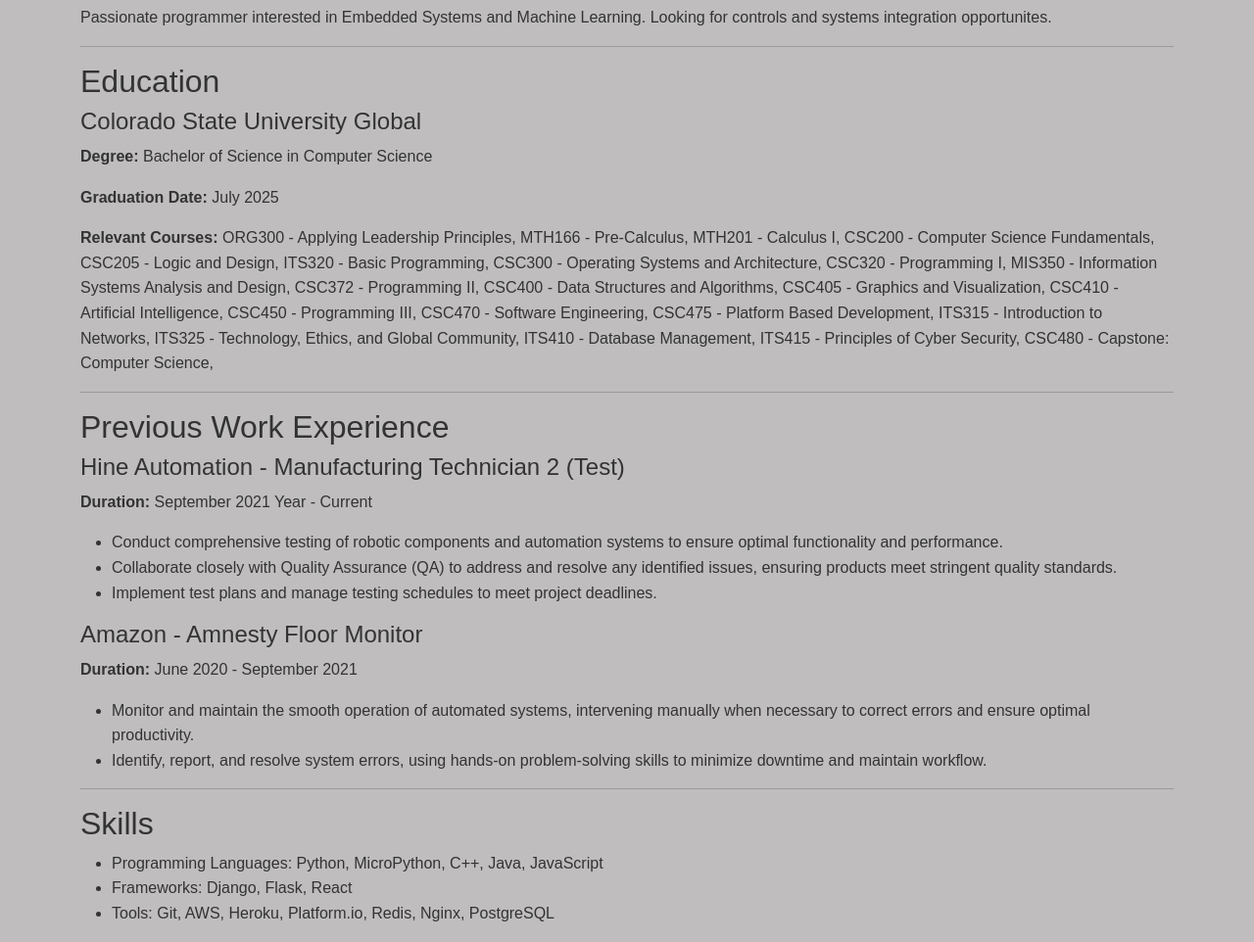
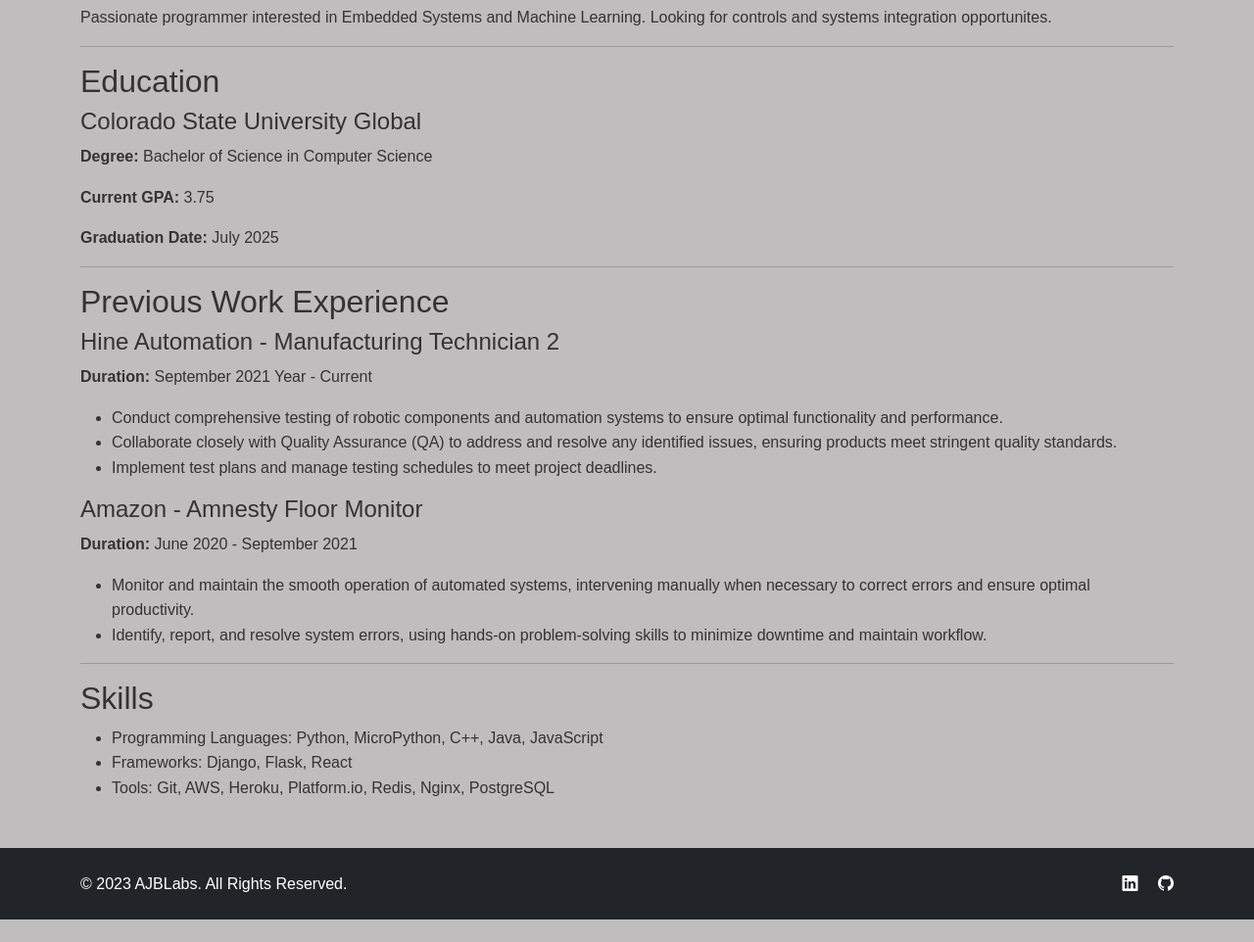
Before and after one commit to AndrewJBarnes94/AJBLabs, a Django app: page /resume/ in a window 1280 px wide. Shown: the part 353-1315 px from the top of the page at 98% size. After the commit the page ends 1292 px from the top, so only its background shows below. Run offline with Django 4.2, Linux system fonts and the light colour scheme; data that the repository does not hold is empty.

Commit message:
added footer

```diff
--- a/core/templates/base.html
+++ b/core/templates/base.html
@@ -137,4 +137,24 @@
 
   </body>
 
+  <!-- Start of the Footer Section -->
+<footer class="mt-5 py-4 bg-dark text-white">
+  <div class="container">
+      <div class="row">
+          <div class="col-md-6">
+              <p class="mb-0">&copy; 2023 AJBLabs. All Rights Reserved.</p>
+          </div>
+          <div class="col-md-6 text-md-end">
+              <a href="https://www.linkedin.com/in/andrew-barnes-063887216/" class="text-white me-3"><i class="bi bi-linkedin"></i></a>
+              <a href="https://github.com/andrewjbarnes94" class="text-white"><i class="bi bi-github"></i></a>
+          </div>
+      </div>
+  </div>
+</footer>
+<!-- End of the Footer Section -->
+
+<!-- You might also need to link to Bootstrap Icons if you haven't already -->
+<link href="https://cdn.jsdelivr.net/npm/bootstrap-icons@1.10.0/font/bootstrap-icons.css" rel="stylesheet">
+
+
 </html>
--- a/core/templates/resume.html
+++ b/core/templates/resume.html
@@ -51,56 +51,15 @@
         <h2>Education</h2>
         <h4>Colorado State University Global</h4>
         <p><strong>Degree:</strong> Bachelor of Science in Computer Science</p>
+        <p><strong>Current GPA: </strong>  3.75</p>
         <p><strong>Graduation Date:</strong> July 2025</p>
-        <p>
-            <strong>Relevant Courses:</strong>
-            ORG300 - Applying Leadership Principles,
 
-            MTH166 - Pre-Calculus,
 
-            MTH201 - Calculus I,
-
-            CSC200 - Computer Science Fundamentals,
-
-            CSC205 - Logic and Design,
-
-            ITS320 - Basic Programming,
-
-            CSC300 - Operating Systems and Architecture,
-
-            CSC320 - Programming I,
-
-            MIS350 - Information Systems Analysis and Design,
-
-            CSC372 - Programming II,
-
-            CSC400 - Data Structures and Algorithms,
-
-            CSC405 - Graphics and Visualization,
-
-            CSC410 - Artificial Intelligence,
-
-            CSC450 - Programming III,
-
-            CSC470 - Software Engineering,
-
-            CSC475 - Platform Based Development,
-
-            ITS315 - Introduction to Networks,
-
-            ITS325 - Technology, Ethics, and Global Community,
-
-            ITS410 - Database Management,
-
-            ITS415 - Principles of Cyber Security,
-
-            CSC480 - Capstone: Computer Science,
-        </p>
         <hr>
 
         <!-- Experience -->
         <h2>Previous Work Experience</h2>
-        <h4>Hine Automation - Manufacturing Technician 2 (Test)</h4>
+        <h4>Hine Automation - Manufacturing Technician 2</h4>
         <p><strong>Duration:</strong> September 2021 Year - Current</p>
         <ul>
             <li>Conduct comprehensive testing of robotic components and automation systems to ensure optimal functionality and performance.</li>
```
